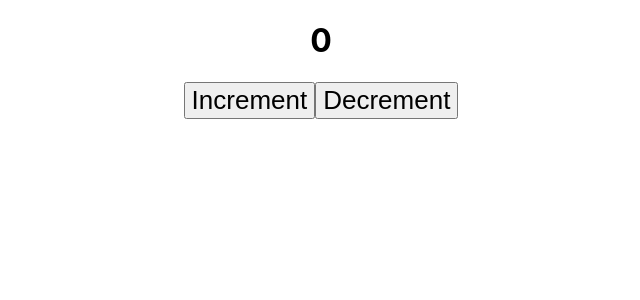
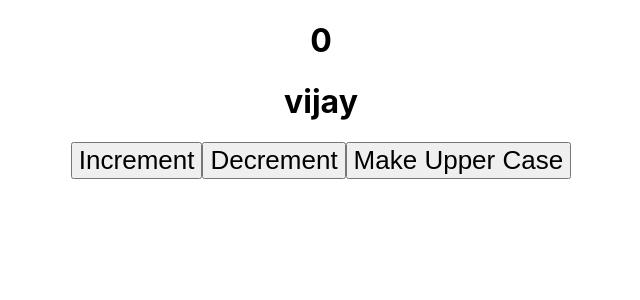
Before and after one commit to digikullReact/janwereact, a React (Vite) app: page / in a window 1280 px wide. Shown: the top 300 px of the page, without its empty margins (319-959 px from the left). Built offline with nearby package versions, Linux system fonts and the light colour scheme.

Commit message:
react project

```diff
--- a/src/App.jsx
+++ b/src/App.jsx
@@ -4,7 +4,7 @@ import './App.css'
 
 function App() {
   let  [value, setValue] = useState(0) // hook -->
-
+  let  [name, setName] = useState("vijay") // hook -->
   console.log(value);
 
   function increment(){
@@ -19,15 +19,25 @@ function App() {
 
   }
 
+  function makeUpper(){
+    name=name.toUpperCase();
+
+    setName(name) ;// this is ver important
+
+  }
+
 
   return (
     <div className="App">
       <h1>{value}</h1>
+      <h1>{name}</h1>
 
 
      <button onClick={increment}>Increment</button>
 
      <button onClick={decrement}>Decrement</button>
+
+     <button onClick={makeUpper}>Make Upper Case</button>
 
     </div>
 
```
